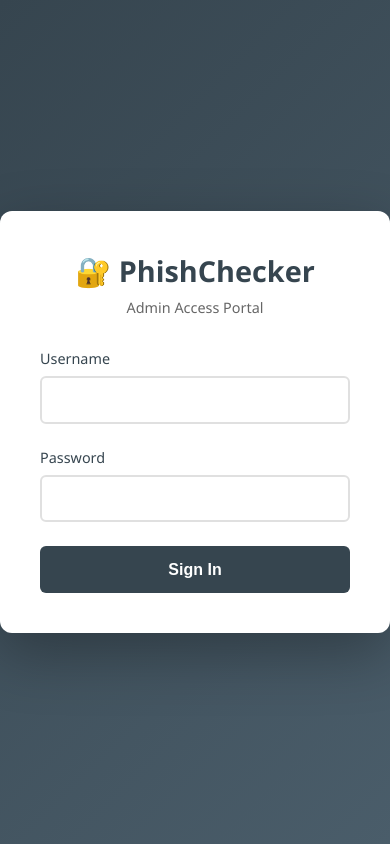
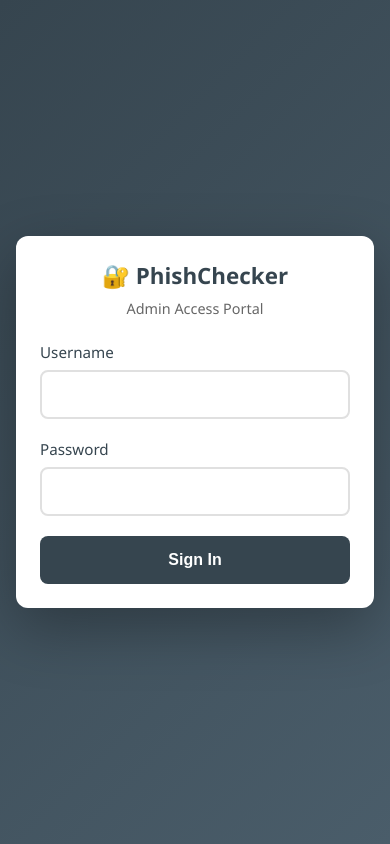
Before and after one commit to molonkunuku-png/phishchecker, a Flask app: page /admin/login-page in a window 390 px wide. Run offline with Flask 3, Linux system fonts and the light colour scheme.

Commit message:
feat: improve mobile admin pages and add PWA manifest

```diff
--- a/admin/templates/login.html
+++ b/admin/templates/login.html
@@ -4,6 +4,8 @@
     <meta charset="UTF-8">
     <meta name="viewport" content="width=device-width, initial-scale=1.0">
     <title>PhishChecker - Admin Login</title>
+    <meta name="theme-color" content="#36454F">
+    <link rel="manifest" href="/admin/manifest.json">
     <style>
         * { margin: 0; padding: 0; box-sizing: border-box; }
         body {
@@ -13,10 +15,11 @@
             display: flex;
             align-items: center;
             justify-content: center;
+            padding: 1rem;
         }
         .login-container {
             background: white;
-            padding: 2.5rem;
+            padding: 2rem;
             border-radius: 12px;
             box-shadow: 0 20px 60px rgba(0,0,0,0.3);
             width: 100%;
@@ -24,11 +27,11 @@
         }
         .logo {
             text-align: center;
-            margin-bottom: 2rem;
+            margin-bottom: 1.5rem;
         }
         .logo h1 {
             color: #36454F;
-            font-size: 1.8rem;
+            font-size: 1.6rem;
             margin-bottom: 0.5rem;
         }
         .logo p {
@@ -36,21 +39,21 @@
             font-size: 0.9rem;
         }
         .form-group {
-            margin-bottom: 1.5rem;
+            margin-bottom: 1.25rem;
         }
         label {
             display: block;
             margin-bottom: 0.5rem;
             color: #36454F;
             font-weight: 500;
-            font-size: 0.9rem;
+            font-size: 0.95rem;
         }
         input[type="text"], input[type="password"] {
             width: 100%;
-            padding: 0.8rem;
+            padding: 0.85rem;
             border: 2px solid #e0e0e0;
-            border-radius: 6px;
-            font-size: 1rem;
+            border-radius: 8px;
+            font-size: 16px;
             transition: border-color 0.3s;
         }
         input[type="text"]:focus, input[type="password"]:focus {
@@ -59,11 +62,11 @@
         }
         .login-btn {
             width: 100%;
-            padding: 0.9rem;
+            padding: 0.95rem;
             background: #36454F;
             color: white;
             border: none;
-            border-radius: 6px;
+            border-radius: 8px;
             font-size: 1rem;
             font-weight: 600;
             cursor: pointer;
@@ -74,13 +77,21 @@
         }
         .error {
             color: #dc3545;
-            font-size: 0.85rem;
+            font-size: 0.9rem;
             margin-top: 1rem;
             text-align: center;
             display: none;
         }
         .error.visible {
             display: block;
+        }
+        @media (max-width: 480px) {
+            .login-container {
+                padding: 1.5rem;
+            }
+            .logo h1 {
+                font-size: 1.4rem;
+            }
         }
     </style>
 </head>
--- a/app.py
+++ b/app.py
@@ -135,6 +135,12 @@ def handle_community_flag():
 from admin import admin_bp
 app.register_blueprint(admin_bp)
 
+ADMIN_DIST_DIR = os.path.join(os.path.dirname(os.path.abspath(__file__)), 'admin', 'templates')
+
+@app.route('/admin/manifest.json')
+def admin_manifest():
+    return send_file(os.path.join(ADMIN_DIST_DIR, 'manifest.json'), mimetype='application/json')
+
 FRONTEND_DIST = os.path.join(os.path.dirname(os.path.abspath(__file__)), 'frontend', 'dist')
 FRONTEND_ASSETS = os.path.join(FRONTEND_DIST, 'assets')
 
```
Also changed, not shown: admin/templates/dashboard.html (+31 -20 lines), admin/templates/manifest.json (added).
